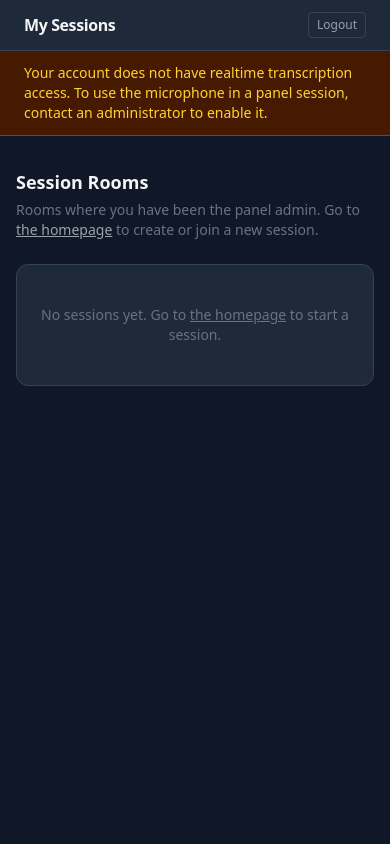
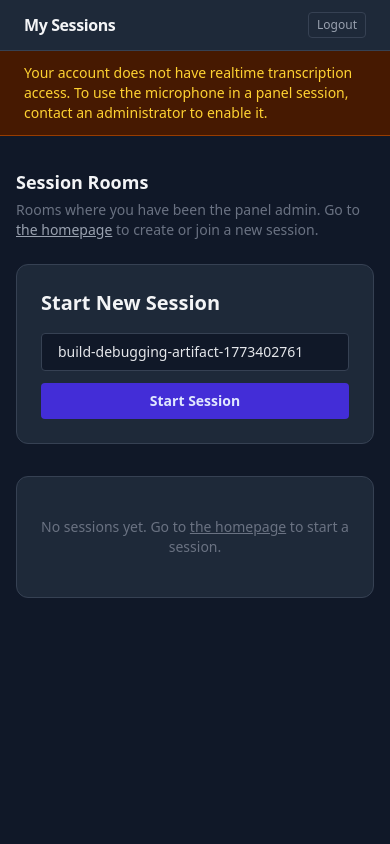
Before and after one commit to g0v/OpenTransLive, a FastAPI app: template live_server/app/templates/user_dashboard.html in a window 390 px wide. Run offline with FastAPI, Linux system fonts and the light colour scheme; the template is opened without the code that fills it, so the values that code supplies are empty; parts of the project's set-up code (start-up, migrations or seed data) failed here and were passed over; some libraries are stand-ins or nearby versions.

Commit message:
add Start Session area into user dashboard

```diff
--- a/live_server/app/templates/user_dashboard.html
+++ b/live_server/app/templates/user_dashboard.html
@@ -31,6 +31,23 @@
           to create or join a new session.
         </p>
       </div>
+    </div>
+
+    <div class="mb-8 p-6 dark-card">
+      <h3 class="text-md font-semibold text-gray-100 mb-4">Start New Session</h3>
+      <form id="create-form" class="flex flex-col sm:flex-row gap-3">
+        <div class="flex-grow">
+          <input type="text" id="session-id" name="sid"
+            class="w-full px-4 py-2 rounded bg-gray-900 border border-gray-700 text-gray-200 focus:ring-2 focus:ring-indigo-500 focus:border-indigo-500 transition duration-200 outline-none text-sm"
+            placeholder="Session ID" required pattern="[a-zA-Z0-9_-]{4,64}"
+            title="Use only letters, numbers, hyphens, and underscores (4-64 characters)">
+          <p id="session-id-error" class="mt-1 text-xs text-red-400 hidden"></p>
+        </div>
+        <button type="submit"
+          class="px-6 py-2 bg-indigo-700 hover:bg-indigo-600 text-indigo-100 font-semibold rounded transition-colors text-sm whitespace-nowrap">
+          Start Session
+        </button>
+      </form>
     </div>
 
     {% if rooms %}
@@ -126,5 +143,98 @@
       btn.textContent = 'Delete'
     }
   }
+
+  const sessionIdInput = document.getElementById('session-id')
+  const errorDisplay = document.getElementById('session-id-error')
+
+  const techTerms = [
+    "Abstraction", "Agile", "Algorithm", "Apache", "API", "Argument", "Array", "Artifact",
+    "Asynchronous", "Authentication", "Authorization", "Back-end", "Backlog", "Bash",
+    "Beta", "Binary", "Bitbucket", "Boilerplate", "Boolean", "Branch", "Bug", "Build",
+    "Cache", "Callback", "CI/CD", "Class", "CLI", "Client", "Closure", "Cloud", "Codebase",
+    "Commit", "Compiler", "Concurrency", "Conditional", "Container", "Contributor",
+    "CORS", "CRUD", "CSS", "Daemon", "Data-Structure", "Database", "Debugging",
+    "Dependency", "Deployment", "DevOps", "Documentation", "DOM", "DRY", "Endpoint",
+    "Environment", "Exception", "Expression", "Framework", "Front-end", "Function",
+    "Garbage-Collection", "Git", "GitHub", "GitLab", "GPL", "GUI", "Hash", "Headless",
+    "Hook", "HTML", "HTTP", "IDE", "Immutable", "Inheritance", "Instance", "Integration",
+    "Interface", "Iteration", "JSON", "Kernel", "Library", "License", "Linux", "Linting",
+    "Loop", "Maintenance", "Markdown", "Merge-Request", "Middleware", "Minification",
+    "Mock", "Module", "Node", "NPM", "Object", "Open-Source", "Package", "Parameter",
+    "Patch", "Pipeline", "Pointer", "Production", "Pull-Request", "Query", "Readme",
+    "Recursion", "Refactoring", "Regex", "Repository", "REST", "Runtime", "Schema",
+    "Script", "Server", "Source-Code", "Sprint", "SQL", "Stack-Overflow", "Syntax",
+    "Terminal", "Unit-Test", "Variable", "Version-Control", "Virtual-Machine", "Webhooks"
+  ];
+
+  function generateRandomSessionId() {
+    const selected = []
+    for (let i = 0; i < 3; i++) {
+      const randomIndex = Math.floor(Math.random() * techTerms.length)
+      selected.push(techTerms[randomIndex])
+    }
+    return selected.join('-').toLowerCase() + '-' + String(Math.floor(Date.now() / 1000))
+  }
+
+  window.addEventListener('DOMContentLoaded', () => {
+    if (sessionIdInput && !sessionIdInput.value) {
+      sessionIdInput.value = generateRandomSessionId()
+    }
+  })
+
+  function validateSessionId(sid) {
+    if (!errorDisplay || !sessionIdInput) return { valid: true }
+    errorDisplay.textContent = ''
+    errorDisplay.classList.add('hidden')
+    sessionIdInput.classList.remove('border-red-500')
+
+    sid = sid.trim()
+    if (!sid) return { valid: false, error: 'Session ID is required' }
+    if (sid.length < 4) return { valid: false, error: 'Session ID must be at least 4 characters' }
+    if (sid.length > 64) return { valid: false, error: 'Session ID must be 64 characters or less' }
+
+    const validPattern = /^[a-zA-Z0-9_-]+$/
+    if (!validPattern.test(sid)) {
+      return { valid: false, error: 'Session ID can only contain letters, numbers, hyphens (-), and underscores (_)' }
+    }
+    return { valid: true }
+  }
+
+  if (sessionIdInput) {
+    sessionIdInput.addEventListener('input', function () {
+      const sid = this.value.trim()
+      if (sid) {
+        const result = validateSessionId(sid)
+        if (!result.valid) {
+          errorDisplay.textContent = result.error
+          errorDisplay.classList.remove('hidden')
+          sessionIdInput.classList.add('border-red-500')
+        } else {
+          errorDisplay.classList.add('hidden')
+          sessionIdInput.classList.remove('border-red-500')
+        }
+      }
+    })
+  }
+
+  const createForm = document.getElementById('create-form')
+  if (createForm) {
+    createForm.addEventListener('submit', function (e) {
+      e.preventDefault()
+      const sid = sessionIdInput.value.trim()
+      const result = validateSessionId(sid)
+
+      if (!result.valid) {
+        if (errorDisplay && sessionIdInput) {
+          errorDisplay.textContent = result.error
+          errorDisplay.classList.remove('hidden')
+          sessionIdInput.classList.add('border-red-500')
+          sessionIdInput.focus()
+        }
+        return
+      }
+      window.location.href = `/panel/${encodeURIComponent(sid)}`
+    })
+  }
 </script>
 {% endblock %}
--- a/live_server/app/translator.py
+++ b/live_server/app/translator.py
@@ -343,7 +343,7 @@ Previous context for reference: {prev_translation}
             "response_format": {"type": "json_object"},
             "messages": [
                 {"role": "developer",
-                 "content": "If there are very special keywords in the provide text, add them to the special_keywords list.\nreturn in json format:\n{\"special_keywords\": []}"},
+                 "content": "If there are special nouns or names in the provide text, add them to the special_keywords list.\nreturn in json format:\n{\"special_keywords\": []}"},
                 {"role": "user", "content": result["corrected"] }
             ]
         }
```
